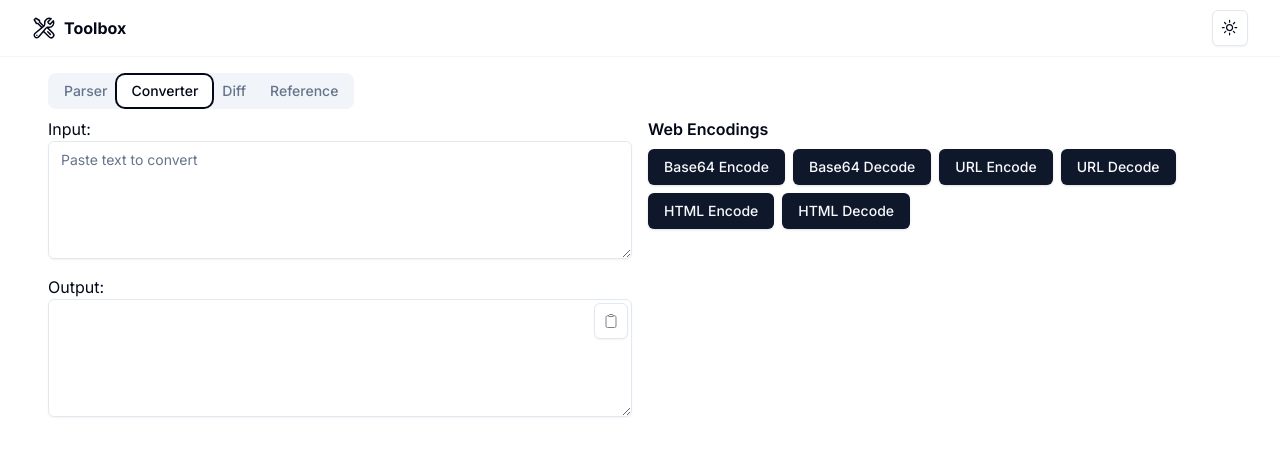
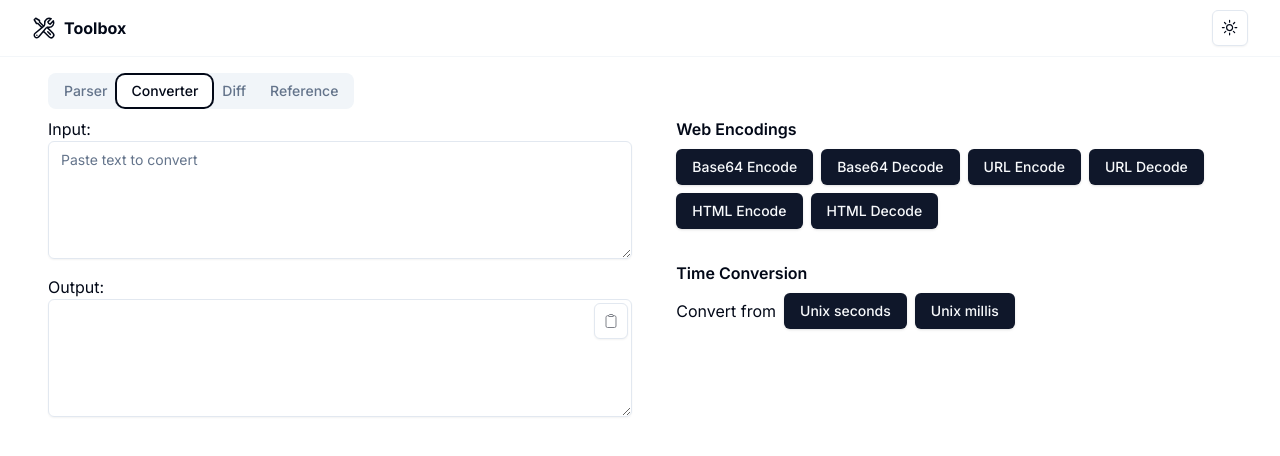
Before and after one commit to thameera/toolbox, a Next.js app: page / in a window 1280 px wide. Both pictures are taken after typing "Sample", "Sample" into the empty fields and a click on the tab "Converter". Shown: the top 456 px of the page. Built offline with nearby package versions, Linux system fonts and the light colour scheme.

Commit message:
Start with time converters

```diff
--- a/package.json
+++ b/package.json
@@ -30,6 +30,7 @@
     "he": "^1.2.0",
     "json5": "^2.2.3",
     "jwt-decode": "^4.0.0",
+    "luxon": "^3.4.4",
     "next": "14.2.3",
     "next-themes": "^0.3.0",
     "react": "^18",
@@ -44,6 +45,7 @@
     "@testing-library/react": "^16.0.0",
     "@types/he": "^1.2.3",
     "@types/jest": "^29.5.12",
+    "@types/luxon": "^3.4.2",
     "@types/node": "^20",
     "@types/react": "^18",
     "@types/react-dom": "^18",
--- a/src/components/converter/conv-buttons.tsx
+++ b/src/components/converter/conv-buttons.tsx
@@ -12,7 +12,8 @@ export function ConverterButtons({
   };
 
   return (
-    <div className="flex items-center space-x-2">
+    <div className="flex flex-col items-center space-x-2">
+      <div className="flex flex-col gap-8">
         <div className="flex flex-col gap-2">
           <div className="font-semibold">Web Encodings</div>
           <div className="flex gap-2">
@@ -26,6 +27,16 @@ export function ConverterButtons({
             <ConvButton taskId="html_decode" label="HTML Decode" />
           </div>
         </div>
+
+        <div className="flex flex-col gap-2">
+          <div className="font-semibold">Time Conversion</div>
+          <div className="flex items-center gap-2">
+            <span>Convert from</span>
+            <ConvButton taskId="format_date_from_unix_s" label="Unix seconds" />
+            <ConvButton taskId="format_date_from_unix_ms" label="Unix millis" />
+          </div>
+        </div>
+      </div>
     </div>
   );
 }
--- a/src/lib/converters/index.ts
+++ b/src/lib/converters/index.ts
@@ -1,9 +1,11 @@
 import * as basicEncodings from "./basicEncodings";
+import * as timeConverters from "./timeConverters";
 
 type ConverterFunction = (text: string) => string;
 
 const converters: Record<string, ConverterFunction> = {
   ...basicEncodings,
+  ...timeConverters,
 };
 
 export const convertText = (taskId: string, text: string): string => {
--- /dev/null
+++ b/src/lib/converters/timeConverters.ts
@@ -0,0 +1,11 @@
+import { DateTime } from "luxon";
+
+export const format_date_from_unix_s = (unix_s_str: string): string => {
+  const unix_s = Number(unix_s_str);
+  return DateTime.fromSeconds(unix_s).toFormat("yyyy-MM-dd HH:mm:ss ZZ");
+};
+
+export const format_date_from_unix_ms = (unix_ms_str: string): string => {
+  const unix_ms = Number(unix_ms_str);
+  return DateTime.fromMillis(unix_ms).toFormat("yyyy-MM-dd HH:mm:ss ZZ");
+};
```
Also changed, not shown: 1 other file (tests, documents, lock files or other folders). Lines whose indentation alone changed are shown as unchanged.
